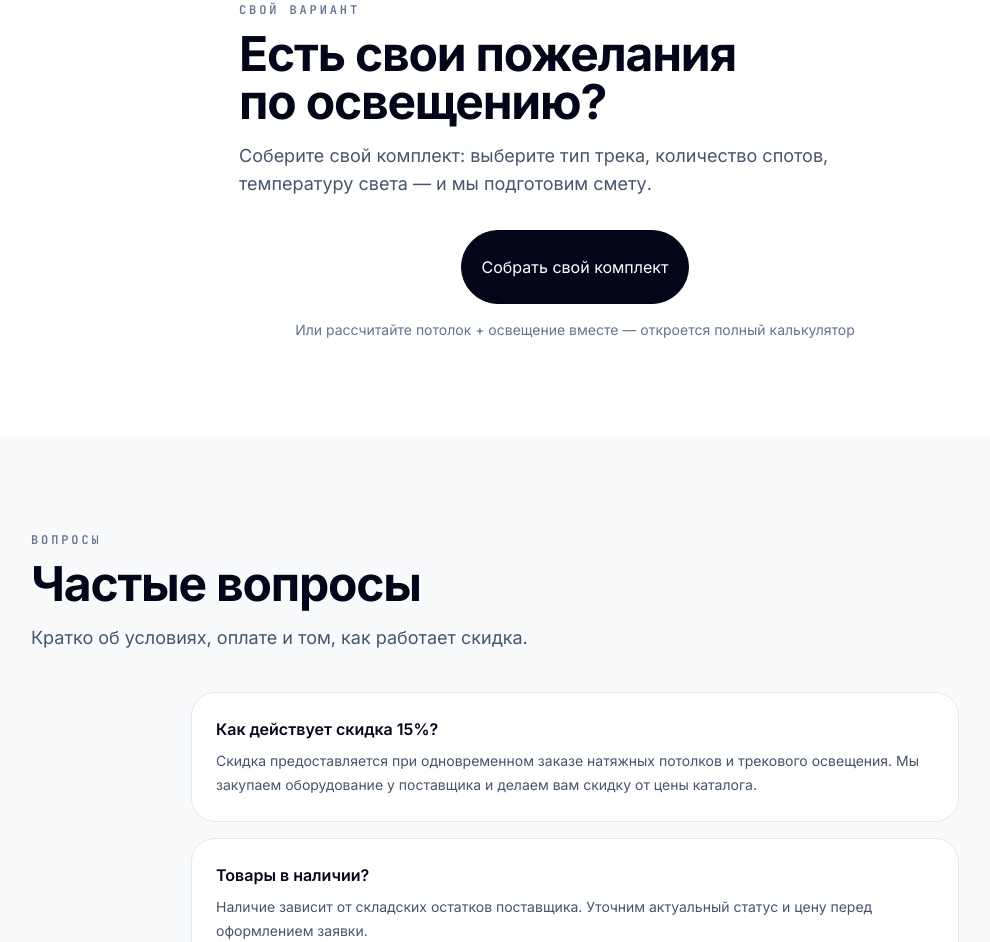
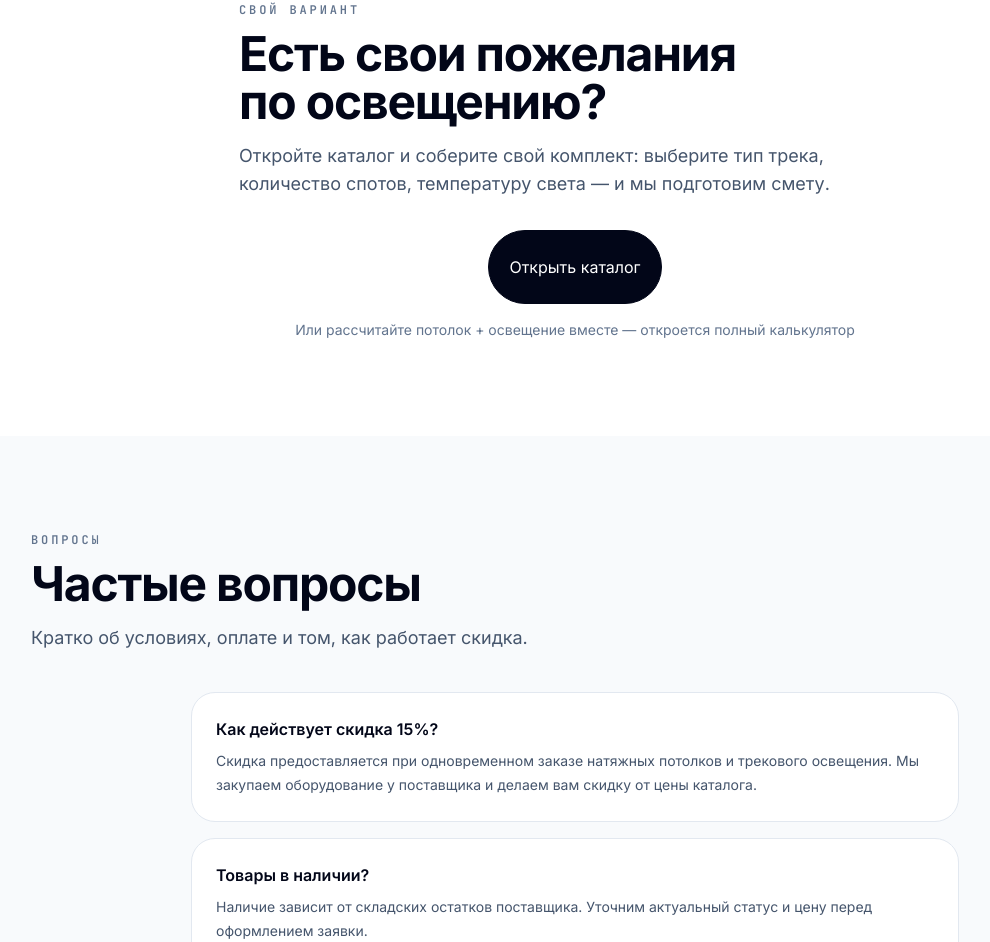
Before and after one commit to svladimirtsk-crypto/nextjs-potolkovo, a Next.js app: page /uslugi/prodazha-trekovogo-osveshcheniya in a window 1280 px wide. Shown: the part 2155-3097 px from the top of the page, without its empty margins (65-1055 px from the left). Built offline with nearby package versions, Linux system fonts and the light colour scheme.

Commit message:
Update LightCustomSection.tsx

```diff
--- a/app/uslugi/prodazha-trekovogo-osveshcheniya/_components/LightCustomSection.tsx
+++ b/app/uslugi/prodazha-trekovogo-osveshcheniya/_components/LightCustomSection.tsx
@@ -12,7 +12,8 @@ export function LightCustomSection() {
   const handleClick = () => {
     openCalculator({
       initialStep: 1,
-      source: "track-sale-custom",
+      initialLightingTab: "catalog",
+      source: "track-sale-catalog",
     });
   };
 
@@ -23,7 +24,7 @@ export function LightCustomSection() {
           <Heading
             eyebrow="Свой вариант"
             title="Есть свои пожелания по освещению?"
-            description="Соберите свой комплект: выберите тип трека, количество спотов, температуру света — и мы подготовим смету."
+            description="Откройте каталог и соберите свой комплект: выберите тип трека, количество спотов, температуру света — и мы подготовим смету."
           />
 
           <div className="mt-8">
@@ -32,7 +33,7 @@ export function LightCustomSection() {
               className="justify-center py-6 text-base"
               onClick={handleClick}
             >
-              Собрать свой комплект
+              Открыть каталог
             </Button>
           </div>
 
```
